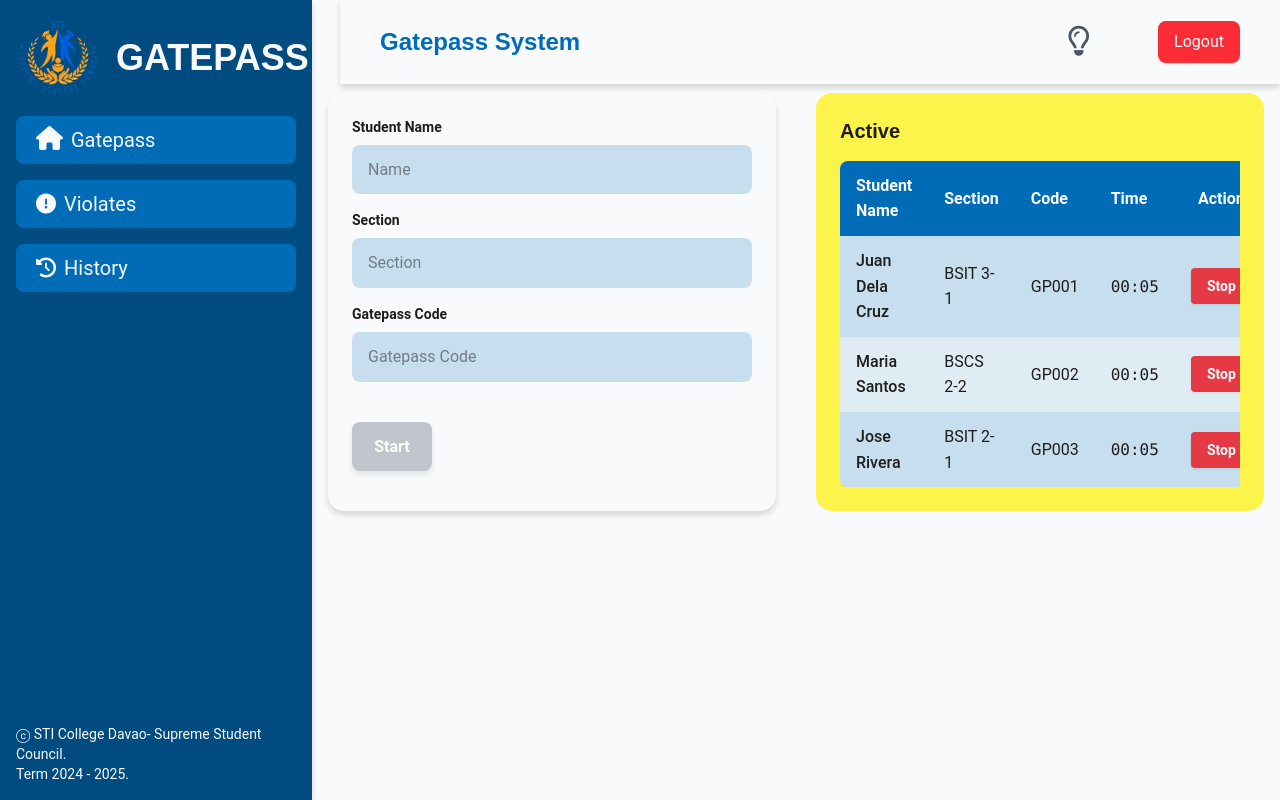
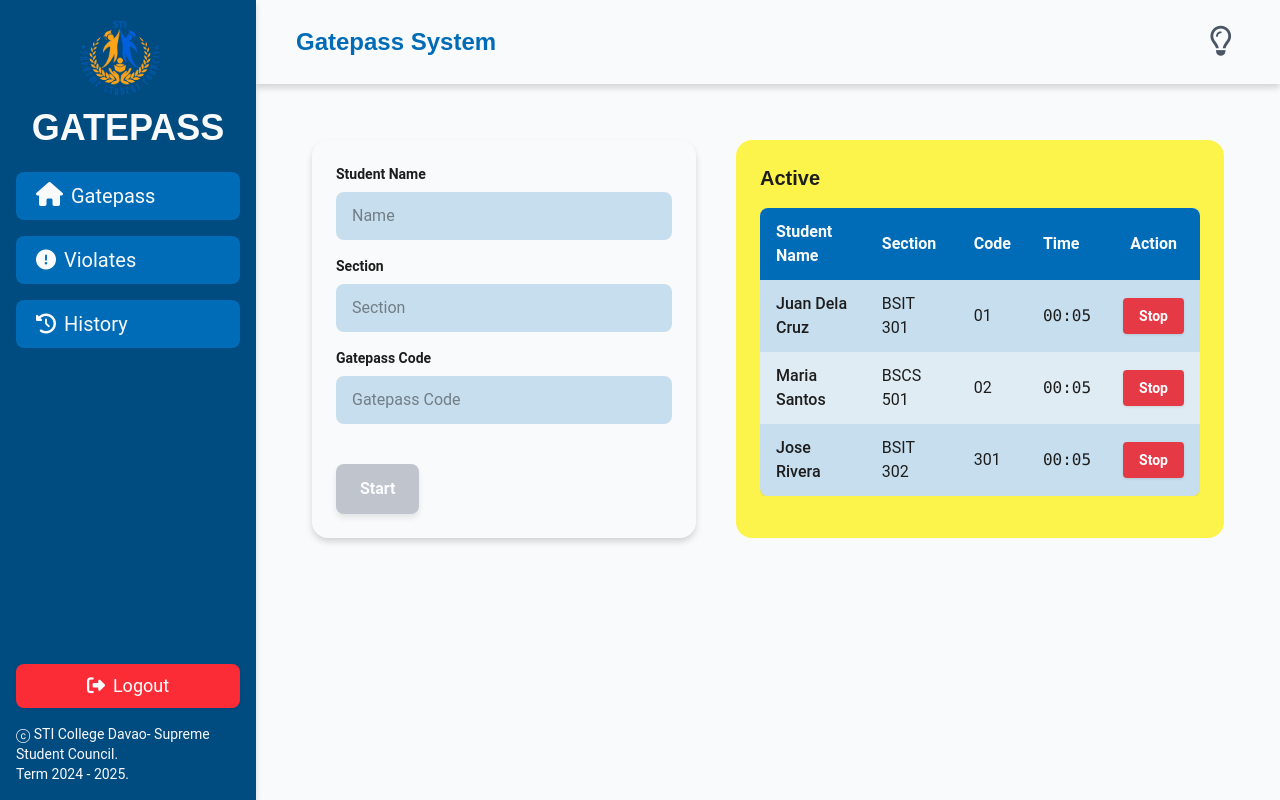
Before and after one commit to FlareDump/SSC-Events-Gatepass-System, a React (Vite) app: page /Gatepass in a window 1280 px wide. Built offline with nearby package versions, Linux system fonts and the light colour scheme.

Commit message:
Grid Update

```diff
--- a/src/Home.jsx
+++ b/src/Home.jsx
@@ -1,21 +1,51 @@
+import { useState } from 'react';
 import Navbar from './component/Navbar';
 import Sidebar from './component/Sidebar';
 import Dashboard from './component/Dashboard';
 import './index.css';
 
 export default function App() {
+	const [sidebarOpen, setSidebarOpen] = useState(false);
+
+	const toggleSidebar = () => {
+		setSidebarOpen(!sidebarOpen);
+	};
+
+	const closeSidebar = () => {
+		setSidebarOpen(false);
+	};
+
 	return (
-		<div className="flex h-screen">
+		<div className="bg-accent grid h-screen grid-cols-10 md:grid-cols-10">
+			{/* Mobile Overlay */}
+			{sidebarOpen && (
+				<div
+					className="bg-opacity-50 fixed inset-0 z-40 bg-black lg:hidden"
+					onClick={closeSidebar}
+				/>
+			)}
+
 			{/* Sidebar */}
-			<Sidebar />
+			<div
+				className={`inset-y-0 left-0 z-50 col-span-2 w-full transform transition-transform duration-300 ease-in-out lg:static lg:inset-0 lg:translate-x-0 ${sidebarOpen ? 'translate-x-0' : '-translate-x-full'} `}
+			>
+				<Sidebar onClose={closeSidebar} />
+			</div>
 
 			{/* Main Area */}
-			<div className="flex flex-1 flex-col">
-				<Navbar name="Gatepass System" />
-				<br /> <br /> <br />
-				<div className="flex-1 overflow-y-auto p-4">
-					<Dashboard />
-				</div>
+			<div className="col-span-8 min-w-0 flex-1 flex-col">
+				<Navbar
+					name="Gatepass System"
+					onMenuClick={toggleSidebar}
+					className="sticky top-0 z-30"
+				/>
+
+				{/* Content Area */}
+				<main className="flex-1 lg:overflow-hidden">
+					<div className="p-4 sm:p-6 lg:p-8">
+						<Dashboard />
+					</div>
+				</main>
 			</div>
 		</div>
 	);
--- a/src/component/Dashboard.jsx
+++ b/src/component/Dashboard.jsx
@@ -5,24 +5,24 @@ export default function Dashboard() {
 		{
 			id: 1,
 			name: 'Juan Dela Cruz',
-			section: 'BSIT 3-1',
-			code: 'GP001',
+			section: 'BSIT 301',
+			code: '01',
 			status: 'On Gatepass',
 			startTime: Date.now(),
 		},
 		{
 			id: 2,
 			name: 'Maria Santos',
-			section: 'BSCS 2-2',
-			code: 'GP002',
+			section: 'BSCS 501',
+			code: '02',
 			status: 'On Gatepass',
 			startTime: Date.now(),
 		},
 		{
 			id: 3,
 			name: 'Jose Rivera',
-			section: 'BSIT 2-1',
-			code: 'GP003',
+			section: 'BSIT 302',
+			code: '301',
 			status: 'On Gatepass',
 			startTime: Date.now(),
 		},
@@ -126,10 +126,10 @@ export default function Dashboard() {
 	const activeStudents = students.filter((s) => s.status === 'On Gatepass');
 
 	return (
-		<div className="bg-accent flex">
-			<div className="flex w-full gap-10">
+		<div className="bg-accent flex p-4 sm:p-6 lg:max-h-[70vh]">
+			<div className="flex w-full flex-col gap-6 lg:flex-row lg:gap-10">
 				{/* Left Side - Form */}
-				<div className="bg-accent max-h-[55vh] w-[35vw] rounded-lg p-6 shadow-md">
+				<div className="bg-accent max-h-[50vh] w-full rounded-lg p-4 shadow-md sm:p-6 lg:w-96 lg:max-w-96 lg:min-w-96">
 					<div className="space-y-4">
 						<div>
 							<label className="text-dark mb-2 block text-sm font-semibold">
@@ -145,7 +145,7 @@ export default function Dashboard() {
 										name: e.target.value,
 									})
 								}
-								className="bg-primary/20 hover:bg-primary/30 w-full rounded-md border-0 px-4 py-3 transition-all duration-200 focus:ring-2 focus:ring-blue-500 focus:outline-none"
+								className="bg-primary/20 hover:bg-primary/30 w-full rounded-md border-0 px-4 py-3 text-sm transition-all duration-200 focus:ring-2 focus:ring-blue-500 focus:outline-none sm:text-base"
 							/>
 						</div>
 
@@ -163,7 +163,7 @@ export default function Dashboard() {
 										section: e.target.value,
 									})
 								}
-								className="bg-primary/20 hover:bg-primary/30 w-full rounded-md border-0 px-4 py-3 transition-all duration-200 focus:ring-2 focus:ring-blue-500 focus:outline-none"
+								className="bg-primary/20 hover:bg-primary/30 w-full rounded-md border-0 px-4 py-3 text-sm transition-all duration-200 focus:ring-2 focus:ring-blue-500 focus:outline-none sm:text-base"
 							/>
 						</div>
 
@@ -181,14 +181,14 @@ export default function Dashboard() {
 										code: e.target.value,
 									})
 								}
-								className="bg-primary/20 hover:bg-primary/30 w-full rounded-md border-0 px-4 py-3 transition-all duration-200 focus:ring-2 focus:ring-blue-500 focus:outline-none"
+								className="bg-primary/20 hover:bg-primary/30 w-full rounded-md border-0 px-4 py-3 text-sm transition-all duration-200 focus:ring-2 focus:ring-blue-500 focus:outline-none sm:text-base"
 							/>
 						</div>
 
 						<button
 							onClick={(e) => handleButtonClick(e, handleAddStudent)}
 							disabled={!newStudent.name || !newStudent.section}
-							className={`relative mt-6 w-20 transform overflow-hidden rounded-md px-6 py-3 font-semibold text-white shadow-md transition-all duration-200 ease-in-out hover:shadow-lg focus:ring-2 focus:ring-green-500 focus:ring-offset-2 focus:outline-none active:scale-95 ${
+							className={`relative mt-6 w-full transform overflow-hidden rounded-md px-6 py-3 font-semibold text-white shadow-md transition-all duration-200 ease-in-out hover:shadow-lg focus:ring-2 focus:ring-green-500 focus:ring-offset-2 focus:outline-none active:scale-95 sm:w-auto ${
 								!newStudent.name || !newStudent.section
 									? 'cursor-not-allowed bg-gray-400 opacity-60'
 									: 'cursor-pointer bg-green-500 hover:-translate-y-0.5 hover:bg-green-600'
@@ -203,27 +203,35 @@ export default function Dashboard() {
 				</div>
 
 				{/* Right Side - Active List Table */}
-				<div className="bg-secondary/70 w-[35vw] flex-1 rounded-lg p-6">
-					<h2 className="text-dark mb-6 text-xl font-bold">Active</h2>
+				<div className="bg-secondary/70 max-h-[75vh] w-full flex-1 overflow-y-auto rounded-lg p-4 sm:p-6">
+					<h2 className="text-dark mb-6 text-lg font-bold sm:text-xl">
+						Active
+					</h2>
 
 					{activeStudents.length === 0 ? (
-						<div className="text-dark/50 mt-8 text-center">
+						<div className="text-dark/50 mt-8 text-center text-sm sm:text-base">
 							No active gatepass entries
 						</div>
 					) : (
-						<div className="max-h-[70vh] overflow-x-auto overflow-y-auto">
+						<div className="overflow-x-auto overflow-y-auto">
+							{/* Desktop Table View */}
+							<div className="hidden sm:block">
 								<table className="bg-accent w-full overflow-hidden rounded-md shadow-sm">
 									<thead className="bg-primary text-light">
 										<tr>
-										<th className="px-4 py-3 text-left font-semibold">
+											<th className="px-3 py-2 text-left text-sm font-semibold lg:px-4 lg:py-3 lg:text-base">
 												Student Name
 											</th>
-										<th className="px-4 py-3 text-left font-semibold">
+											<th className="px-3 py-2 text-left text-sm font-semibold lg:px-4 lg:py-3 lg:text-base">
 												Section
 											</th>
-										<th className="px-4 py-3 text-left font-semibold">Code</th>
-										<th className="px-4 py-3 text-left font-semibold">Time</th>
-										<th className="px-4 py-3 text-center font-semibold">
+											<th className="px-3 py-2 text-left text-sm font-semibold lg:px-4 lg:py-3 lg:text-base">
+												Code
+											</th>
+											<th className="px-3 py-2 text-left text-sm font-semibold lg:px-4 lg:py-3 lg:text-base">
+												Time
+											</th>
+											<th className="px-3 py-2 text-center text-sm font-semibold lg:px-4 lg:py-3 lg:text-base">
 												Action
 											</th>
 										</tr>
@@ -236,20 +244,24 @@ export default function Dashboard() {
 													index % 2 === 0 ? 'bg-primary/20' : 'bg-primary/10'
 												} hover:bg-secondary/30 transition-colors`}
 											>
-											<td className="text-dark px-4 py-3 font-medium">
+												<td className="text-dark px-3 py-2 text-sm font-medium lg:px-4 lg:py-3 lg:text-base">
 													{student.name}
 												</td>
-											<td className="text-dark px-4 py-3">{student.section}</td>
-											<td className="text-dark px-4 py-3">{student.code}</td>
-											<td className="text-dark px-4 py-3 font-mono">
+												<td className="text-dark px-3 py-2 text-sm lg:px-4 lg:py-3 lg:text-base">
+													{student.section}
+												</td>
+												<td className="text-dark px-3 py-2 text-sm lg:px-4 lg:py-3 lg:text-base">
+													{student.code}
+												</td>
+												<td className="text-dark px-3 py-2 font-mono text-sm lg:px-4 lg:py-3 lg:text-base">
 													{formatTime(student.startTime)}
 												</td>
-											<td className="px-4 py-3 text-center">
+												<td className="px-3 py-2 text-center lg:px-4 lg:py-3">
 													<button
 														onClick={(e) =>
 															handleButtonClick(e, () => handleDone(student.id))
 														}
-													className="bg-danger relative transform cursor-pointer overflow-hidden rounded px-4 py-2 text-sm font-semibold text-white shadow-sm transition-all duration-200 ease-in-out hover:-translate-y-0.5 hover:scale-105 hover:bg-red-500 hover:shadow-md focus:ring-2 focus:ring-red-500 focus:ring-offset-2 focus:outline-none active:scale-95"
+														className="bg-danger relative transform cursor-pointer overflow-hidden rounded px-3 py-1 text-xs font-semibold text-white shadow-sm transition-all duration-200 ease-in-out hover:-translate-y-0.5 hover:scale-105 hover:bg-red-500 hover:shadow-md focus:ring-2 focus:ring-red-500 focus:ring-offset-2 focus:outline-none active:scale-95 sm:px-4 sm:py-2 sm:text-sm"
 													>
 														<div className="ripple-container absolute inset-0"></div>
 														<span className="relative z-10 flex items-center justify-center gap-1">
@@ -261,6 +273,53 @@ export default function Dashboard() {
 										))}
 									</tbody>
 								</table>
+							</div>
+
+							{/* Mobile Card View */}
+							<div className="block space-y-4 sm:hidden">
+								{activeStudents.map((student, index) => (
+									<div
+										key={student.id}
+										className={`${
+											index % 2 === 0 ? 'bg-primary/20' : 'bg-primary/10'
+										} bg-accent rounded-lg p-4 shadow-sm`}
+									>
+										<div className="space-y-2">
+											<div className="flex items-start justify-between">
+												<div className="flex-1">
+													<h3 className="text-dark text-sm font-semibold">
+														{student.name}
+													</h3>
+													<p className="text-dark/70 text-xs">
+														{student.section}
+													</p>
+												</div>
+												<div className="text-right">
+													<p className="text-dark font-mono text-xs">
+														{formatTime(student.startTime)}
+													</p>
+													<p className="text-dark/70 text-xs">
+														Code: {student.code}
+													</p>
+												</div>
+											</div>
+											<div className="pt-2">
+												<button
+													onClick={(e) =>
+														handleButtonClick(e, () => handleDone(student.id))
+													}
+													className="bg-danger relative w-full transform cursor-pointer overflow-hidden rounded px-4 py-2 text-sm font-semibold text-white shadow-sm transition-all duration-200 ease-in-out hover:-translate-y-0.5 hover:scale-105 hover:bg-red-500 hover:shadow-md focus:ring-2 focus:ring-red-500 focus:ring-offset-2 focus:outline-none active:scale-95"
+												>
+													<div className="ripple-container absolute inset-0"></div>
+													<span className="relative z-10 flex items-center justify-center gap-1">
+														Stop
+													</span>
+												</button>
+											</div>
+										</div>
+									</div>
+								))}
+							</div>
 						</div>
 					)}
 				</div>
--- a/src/component/History.jsx
+++ b/src/component/History.jsx
@@ -5,8 +5,8 @@ export default function History() {
 		{
 			id: 1,
 			name: 'Juan Dela Cruz',
-			section: 'BSIT 3-1',
-			code: 'GP001',
+			section: 'BSIT 301',
+			code: '01',
 			status: 'Successful',
 			startTime: '08:15 AM',
 			endTime: '09:00 AM',
@@ -14,18 +14,18 @@ export default function History() {
 		{
 			id: 2,
 			name: 'Maria Santos',
-			section: 'BSCS 2-2',
-			code: 'GP002',
-			status: 'Successful',
+			section: 'BSCS 501',
+			code: '02',
+			status: 'Late',
 			startTime: '09:30 AM',
 			endTime: '10:15 AM',
 		},
 		{
 			id: 3,
 			name: 'Jose Rivera',
-			section: 'BSIT 2-1',
-			code: 'GP003',
-			status: 'Successful',
+			section: 'BSIT 302',
+			code: '01',
+			status: 'DNR',
 			startTime: '10:45 AM',
 			endTime: '11:30 AM',
 		},
@@ -52,12 +52,12 @@ export default function History() {
 								index % 2 === 0 ? 'bg-danger/20' : 'bg-danger/10'
 							} hover:bg-secondary/30 transition-colors`}
 						>
-							<td className="px-4 py-3">{student.name}</td>
-							<td className="px-4 py-3">{student.section}</td>
-							<td className="px-4 py-3">{student.code}</td>
-							<td className="px-4 py-3">{student.startTime}</td>
-							<td className="px-4 py-3">{student.endTime}</td>
-							<td className="px-4 py-3">{student.status}</td>
+							<td className="px-4 py-3 text-center">{student.name}</td>
+							<td className="px-4 py-3 text-center">{student.section}</td>
+							<td className="px-4 py-3 text-center">{student.code}</td>
+							<td className="px-4 py-3 text-center">{student.startTime}</td>
+							<td className="px-4 py-3 text-center">{student.endTime}</td>
+							<td className="px-4 py-3 text-center">{student.status}</td>
 						</tr>
 					))}
 				</tbody>
--- a/src/component/Navbar.jsx
+++ b/src/component/Navbar.jsx
@@ -52,11 +52,6 @@ export default function Navbar(props) {
 		callback();
 	};
 
-	const handleLogout = () => {
-		// You can add any logout logic here (clear tokens, etc.)
-		navigate('/');
-	};
-
 	const toggleDarkMode = () => {
 		const newDarkMode = !isDarkMode;
 		setIsDarkMode(newDarkMode);
@@ -73,11 +68,11 @@ export default function Navbar(props) {
 	};
 
 	return (
-		<nav className="bg-accent fixed top-0 right-0 left-85 flex items-center justify-between px-10 py-4 shadow-md transition-colors duration-200">
+		<nav className="bg-accent flex w-full items-center justify-between px-10 py-4 shadow-md transition-colors duration-200">
 			<h1 className="text-primary translate-y-2 text-2xl font-bold">
 				{props.name}
 			</h1>
-			<div className="flex items-center space-x-15">
+			<div className="flex items-center">
 				{/* Dark Mode Toggle Button */}
 				<button
 					onClick={(e) => handleButtonClick(e, toggleDarkMode)}
@@ -88,15 +83,6 @@ export default function Navbar(props) {
 					<i
 						className={` ${isDarkMode ? 'fa-solid fa-lightbulb' : 'fa-regular fa-lightbulb'} relative z-10 transition-all duration-200 ${isDarkMode ? 'text-yellow-500' : 'text-gray-600'} hover:text-yellow-400`}
 					></i>
-				</button>
-
-				{/* Logout Button */}
-				<button
-					onClick={(e) => handleButtonClick(e, handleLogout)}
-					className="relative transform cursor-pointer overflow-hidden rounded-md bg-red-500 px-4 py-2 text-white shadow-sm transition-all duration-200 ease-in-out hover:-translate-y-0.5 hover:scale-105 hover:bg-red-600 hover:shadow-md focus:ring-2 focus:ring-red-500 focus:ring-offset-2 focus:outline-none active:scale-95"
-				>
-					<div className="ripple-container absolute inset-0"></div>
-					<span className="relative z-10 flex items-center gap-2">Logout</span>
 				</button>
 			</div>
 
--- a/src/component/Sidebar.jsx
+++ b/src/component/Sidebar.jsx
@@ -1,13 +1,59 @@
+import { useNavigate } from 'react-router-dom';
+
 export default function Sidebar() {
+	const navigate = useNavigate();
+
+	// Enhanced click handler with animation effect (from navbar)
+	const handleButtonClick = (e, callback) => {
+		// Add click animation effect
+		const button = e.currentTarget;
+		button.style.transform = 'scale(0.95)';
+
+		// Add ripple effect
+		const ripple = document.createElement('span');
+		const rect = button.getBoundingClientRect();
+		const size = Math.max(rect.width, rect.height);
+		const x = e.clientX - rect.left - size / 2;
+		const y = e.clientY - rect.top - size / 2;
+
+		ripple.style.width = ripple.style.height = size + 'px';
+		ripple.style.left = x + 'px';
+		ripple.style.top = y + 'px';
+		ripple.classList.add('ripple');
+
+		const rippleContainer = button.querySelector('.ripple-container');
+		if (rippleContainer) {
+			rippleContainer.appendChild(ripple);
+		}
+
+		setTimeout(() => {
+			button.style.transform = 'scale(1)';
+			if (ripple && ripple.parentNode) {
+				ripple.parentNode.removeChild(ripple);
+			}
+		}, 300);
+
+		// Call the original callback
+		callback();
+	};
+
+	const handleLogout = () => {
+		// You can add any logout logic here (clear tokens, etc.)
+		navigate('/');
+	};
+
 	return (
-		<aside className="bg-highlight p-md z-100 flex h-screen w-fit flex-col justify-between shadow-md">
+		<>
+			<aside className="bg-highlight p-md z-100 flex h-screen flex-col justify-between shadow-md">
 				<div className="space-y-4">
 					<a
 						href="/Gatepass"
-					className="flex items-center space-x-4 font-semibold"
+						className="flex items-center space-x-4 font-semibold md:flex-col"
 					>
 						<img src="/public/Logo/SSC Logo.png" alt="SSC" className="logo" />
-					<h1 className="text-light translate-y-2 text-4xl">GATEPASS</h1>
+						<h1 className="text-light translate-y-2 md:text-2xl lg:text-4xl">
+							GATEPASS
+						</h1>
 					</a>
 
 					<a href="/Gatepass" className="text-light block text-[20px]">
@@ -32,12 +78,48 @@ export default function Sidebar() {
 					</a>
 				</div>
 
+				<div className="space-y-4">
+					{/* Logout Button */}
+					<button
+						onClick={(e) => handleButtonClick(e, handleLogout)}
+						className="relative w-full transform cursor-pointer overflow-hidden rounded-md bg-red-500 px-4 py-2 text-white shadow-sm transition-all duration-200 ease-in-out hover:-translate-y-0.5 hover:scale-105 hover:bg-red-600 hover:shadow-md focus:ring-2 focus:ring-red-500 focus:ring-offset-2 focus:outline-none active:scale-95"
+					>
+						<div className="ripple-container absolute inset-0"></div>
+						<span className="relative z-10 flex items-center justify-center gap-2 text-lg">
+							<i className="fa-solid fa-right-from-bracket"></i>
+							Logout
+						</span>
+					</button>
+
 					<div>
 						<p className="text-light text-sm">
 							ⓒ STI College Davao- Supreme Student Council.
 						</p>
 						<p className="text-light text-sm">Term 2024 - 2025.</p>
 					</div>
+				</div>
 			</aside>
+
+			<style jsx>{`
+				@keyframes ripple {
+					0% {
+						transform: scale(0);
+						opacity: 0.6;
+					}
+					100% {
+						transform: scale(4);
+						opacity: 0;
+					}
+				}
+
+				.ripple {
+					position: absolute;
+					border-radius: 50%;
+					background-color: rgba(255, 255, 255, 0.6);
+					animation: ripple 0.6s linear;
+					pointer-events: none;
+				}
+			`}</style>
+		</>
 	);
 }
--- a/src/component/Violates.jsx
+++ b/src/component/Violates.jsx
@@ -5,24 +5,24 @@ export default function Violates() {
 		{
 			id: 1,
 			name: 'Juan Dela Cruz',
-			section: 'BSIT 3-1',
-			code: 'GP001',
+			section: 'BSIT 301',
+			code: '01',
 			status: 'DNR',
 			startTime: Date.now(),
 		},
 		{
 			id: 2,
 			name: 'Maria Santos',
-			section: 'BSCS 2-2',
-			code: 'GP002',
+			section: 'BSCS 501',
+			code: '02',
 			status: 'DNR',
 			startTime: Date.now(),
 		},
 		{
 			id: 3,
 			name: 'Jose Rivera',
-			section: 'BSIT 2-1',
-			code: 'GP003',
+			section: 'BSIT 302',
+			code: '01',
 			status: 'DNR',
 			startTime: Date.now(),
 		},
```
Lines whose indentation alone changed are shown as unchanged.
